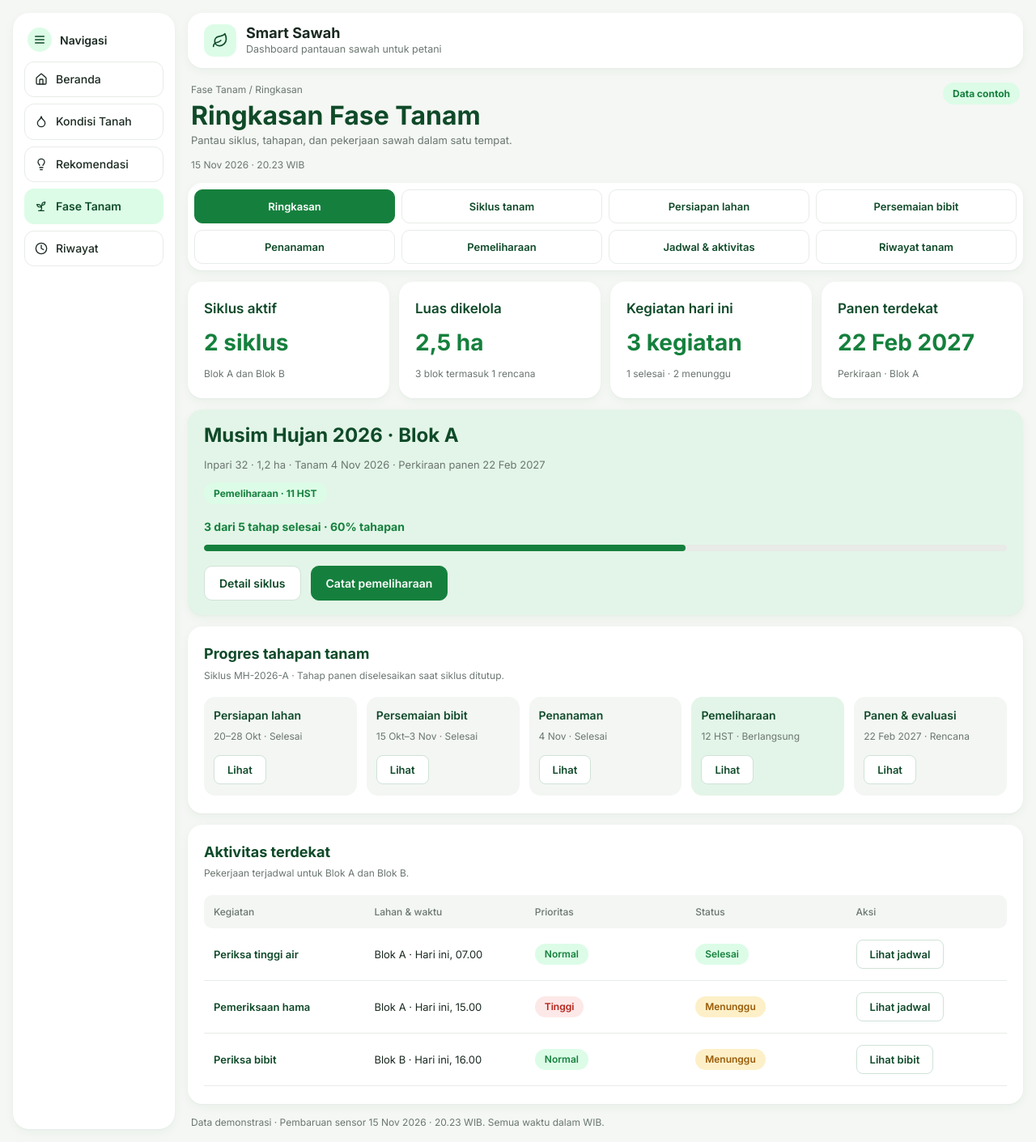
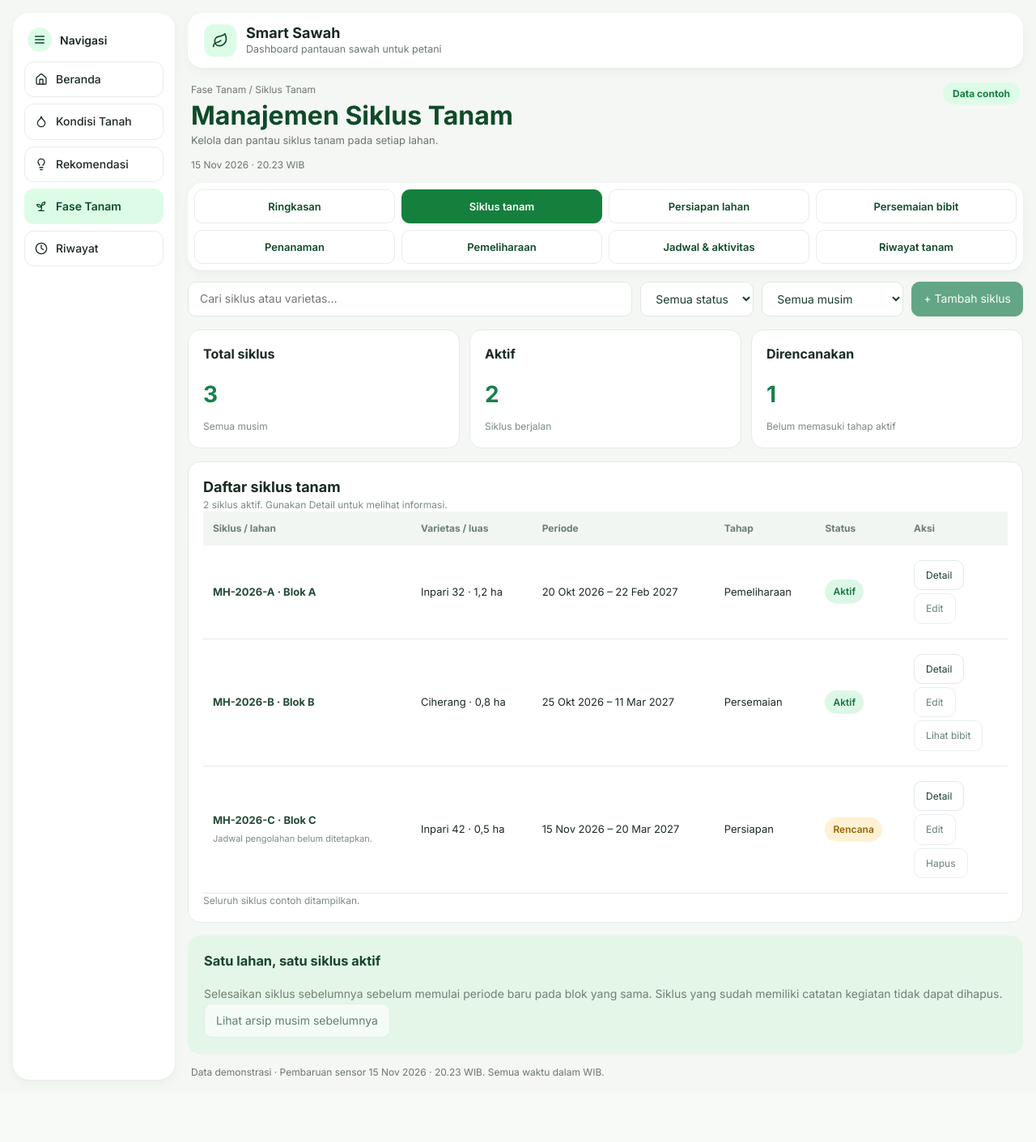
Before and after one commit to Indraaa4i/Smart_Monitoring_Pertanian, a Laravel app: page /fase-tanam?tab=siklus in a window 1280 px wide. Shown: the whole page at 81% size. After the commit the page ends 1335 px from the top, so only its background shows below. Run offline with Laravel 12, Linux system fonts and the light colour scheme; data that the repository does not hold is empty; style sheets or scripts are compiled from the project's sources; parts of the project's set-up code (start-up, migrations or seed data) failed here and were passed over; some web fonts are replaced.

Commit message:
penambahan siklus service

```diff
--- a/app/Http/Controllers/FaseTanamController.php
+++ b/app/Http/Controllers/FaseTanamController.php
@@ -6,6 +6,7 @@ use App\Models\Lahan;
 use App\Services\DashboardService;
 use App\Services\FaseTanamRingkasanService;
 use App\Services\FaseTanamService;
+use App\Services\FaseTanamSiklusService;
 use Illuminate\Http\Request;
 
 class FaseTanamController extends Controller
@@ -15,10 +16,17 @@ class FaseTanamController extends Controller
     FaseTanamService $service,
     DashboardService $dashboard,
     FaseTanamRingkasanService $ringkasan,
+    FaseTanamSiklusService $siklusService,
 ) {
         // Untuk topbar (pilihan lahan dan pil fase). Data siklus sendiri masih contoh dari config.
         $daftarLahan = Lahan::orderBy('nama_lahan')->get();
         $lahan = $daftarLahan->firstWhere('id', (int) $request->query('lahan')) ?? $daftarLahan->first();
+
+        $tabAktif = $request->query('tab') === 'siklus'
+    ? 'siklus'
+    : 'ringkasan';
+
+$dataSiklus = $siklusService->data();
 
        return view('pages.fase-tanam', [
     'daftarLahan' => $daftarLahan,
@@ -28,8 +36,11 @@ class FaseTanamController extends Controller
     'contoh' => config('sawah_fase_tanam.contoh'),
     'waktu' => now()->locale('id')->translatedFormat('j M Y · H.i').' WIB',
 
+    'tabAktif' => $tabAktif,
+    'dataSiklus' => $dataSiklus,
+
     // Data contoh: tab, kartu ringkasan, progres tahapan, aktivitas terdekat.
-            ...$ringkasan->dataContoh(),
+    ...$ringkasan->dataContoh($tabAktif),
 ]);
     }
 }
--- a/app/Services/FaseTanamRingkasanService.php
+++ b/app/Services/FaseTanamRingkasanService.php
@@ -19,10 +19,10 @@ class FaseTanamRingkasanService
     /**
      * @return array{tab: array, kartu: array, tahapan: array, aktivitas: array}
      */
-    public function dataContoh(): array
+    public function dataContoh(string $tabAktif = 'ringkasan'): array
     {
         return [
-            'tab'       => $this->tab(),
+            'tab' => $this->tab($tabAktif),
             'kartu'     => $this->kartu(),
             'tahapan'   => $this->tahapan(),
             'aktivitas' => $this->aktivitas(),
@@ -30,11 +30,19 @@ class FaseTanamRingkasanService
     }
 
     /** Tab bagian Fase Tanam. Hanya Ringkasan yang sudah punya halaman. */
-    private function tab(): array
+    private function tab(string $tabAktif = 'ringkasan'): array
 {
     return [
-            ['label' => 'Ringkasan', 'aktif' => true, 'url' => route('fase-tanam')],
-            ['label' => 'Siklus tanam'],
+        [
+            'label' => 'Ringkasan',
+            'aktif' => $tabAktif === 'ringkasan',
+            'url' => route('fase-tanam'),
+        ],
+        [
+            'label' => 'Siklus tanam',
+            'aktif' => $tabAktif === 'siklus',
+            'url' => route('fase-tanam', ['tab' => 'siklus']),
+        ],
         ['label' => 'Persiapan lahan'],
         ['label' => 'Persemaian bibit'],
         ['label' => 'Penanaman'],
@@ -43,7 +51,6 @@ class FaseTanamRingkasanService
         ['label' => 'Riwayat tanam'],
     ];
 }
-
     private function kartu(): array
     {
         return [
--- /dev/null
+++ b/app/Services/FaseTanamSiklusService.php
@@ -0,0 +1,39 @@
+<?php
+
+namespace App\Services;
+
+use Carbon\Carbon;
+
+class FaseTanamSiklusService
+{
+    public function data(): array
+    {
+        $cycles = config('sawah_fase_tanam.daftar_siklus', []);
+
+        $aktif = count(array_filter(
+            $cycles,
+            fn ($item) => $item['status'] === 'Aktif'
+        ));
+
+        $rencana = count(array_filter(
+            $cycles,
+            fn ($item) => $item['status'] === 'Rencana'
+        ));
+
+        return [
+            'siklus' => $cycles,
+            'summary' => [
+                'total' => count($cycles),
+                'aktif' => $aktif,
+                'rencana' => $rencana,
+            ],
+        ];
+    }
+
+    public function formatTanggal(string $tanggal): string
+    {
+        return Carbon::parse($tanggal)
+            ->locale('id')
+            ->translatedFormat('j M Y');
+    }
+}
--- a/config/sawah_fase_tanam.php
+++ b/config/sawah_fase_tanam.php
@@ -33,4 +33,47 @@ return [
 
         'rute_catat_pemeliharaan' => 'fase-tanam.pemeliharaan.baru',
     ],
+
+    'daftar_siklus' => [
+        [
+            'id' => 'MH-2026-A',
+            'nama' => 'MH-2026-A',
+            'lahan' => 'Blok A',
+            'varietas' => 'Inpari 32',
+            'luas_ha' => 1.2,
+            'mulai' => '2026-10-20',
+            'akhir' => '2027-02-22',
+            'tahap' => 'Pemeliharaan',
+            'status' => 'Aktif',
+            'musim' => 'Musim Hujan 2026',
+            'catatan' => 'Siklus utama Blok A.',
+        ],
+        [
+            'id' => 'MH-2026-B',
+            'nama' => 'MH-2026-B',
+            'lahan' => 'Blok B',
+            'varietas' => 'Ciherang',
+            'luas_ha' => 0.8,
+            'mulai' => '2026-10-25',
+            'akhir' => '2027-03-11',
+            'tahap' => 'Persemaian',
+            'status' => 'Aktif',
+            'musim' => 'Musim Hujan 2026',
+            'catatan' => 'Siklus Blok B.',
+        ],
+        [
+            'id' => 'MH-2026-C',
+            'nama' => 'MH-2026-C',
+            'lahan' => 'Blok C',
+            'varietas' => 'Inpari 42',
+            'luas_ha' => 0.5,
+            'mulai' => '2026-11-15',
+            'akhir' => '2027-03-20',
+            'tahap' => 'Persiapan',
+            'status' => 'Rencana',
+            'musim' => 'Musim Hujan 2026',
+            'catatan' => 'Jadwal pengolahan belum ditetapkan.',
+        ],
+    ],
+
 ];
--- a/resources/css/smart-sawah.css
+++ b/resources/css/smart-sawah.css
@@ -997,3 +997,294 @@ body.modal-terbuka { overflow: hidden; }
 @media (max-width: 480px) {
     .fase-tahapan { grid-template-columns: minmax(0, 1fr); }
 }
+
+
+/* ======================================
+   MANAJEMEN SIKLUS TANAM
+====================================== */
+
+.cycle-page {
+    display: flex;
+    flex-direction: column;
+    gap: 16px;
+}
+
+.cycle-filters {
+    display: flex;
+    flex-wrap: wrap;
+    gap: 10px;
+}
+
+.cycle-filters input,
+.cycle-filters select,
+.cycle-filters button {
+    min-height: 42px;
+    padding: 10px 14px;
+    border: 1px solid #e1e9e2;
+    border-radius: 10px;
+    background: #fff;
+    color: #193e2c;
+    font: inherit;
+}
+
+.cycle-filters input {
+    min-width: 220px;
+    flex: 1;
+}
+
+.cycle-filters .cycle-primary-button {
+    background: #167b4b;
+    color: #fff;
+    border-color: #167b4b;
+}
+
+.cycle-statistics {
+    display: grid;
+    grid-template-columns: repeat(3, minmax(0, 1fr));
+    gap: 12px;
+}
+
+.cycle-stat-card,
+.cycle-table-card {
+    background: #fff;
+    border: 1px solid #e4ebe5;
+    border-radius: 15px;
+    padding: 18px;
+}
+
+.cycle-stat-card h3 {
+    margin: 0 0 18px;
+    font-size: 16px;
+}
+
+.cycle-stat-card strong {
+    display: block;
+    margin-bottom: 10px;
+    color: #16804c;
+    font-size: 28px;
+}
+
+.cycle-stat-card p,
+.cycle-table-description,
+.cycle-table-footer {
+    color: #788b7e;
+    font-size: 12px;
+}
+
+.cycle-table-card h2 {
+    margin-top: 0;
+    font-size: 18px;
+}
+
+.cycle-table-wrapper {
+    overflow-x: auto;
+}
+
+.cycle-table {
+    width: 100%;
+    min-width: 900px;
+    border-collapse: collapse;
+}
+
+.cycle-table th {
+    padding: 12px;
+    text-align: left;
+    background: #f2f6f2;
+    color: #6b8072;
+    font-size: 12px;
+    white-space: nowrap;
+}
+
+.cycle-table td {
+    padding: 14px 12px;
+    border-bottom: 1px solid #e5ece6;
+    font-size: 13px;
+    vertical-align: middle;
+}
+
+.cycle-table td strong {
+    color: #234a35;
+}
+
+.cycle-note {
+    display: block;
+    margin-top: 6px;
+    color: #7b8b80;
+    font-size: 11px;
+}
+
+.cycle-status {
+    display: inline-block;
+    padding: 6px 10px;
+    border-radius: 20px;
+    font-size: 12px;
+    font-weight: 600;
+}
+
+.cycle-status.is-active {
+    background: #ddf7e7;
+    color: #167545;
+}
+
+.cycle-status.is-planned {
+    background: #fff1d3;
+    color: #996300;
+}
+
+.cycle-actions {
+    min-width: 110px;
+}
+
+.cycle-actions button {
+    display: block;
+    margin: 4px 0;
+    padding: 9px 14px;
+    border: 1px solid #e1e9e2;
+    border-radius: 10px;
+    background: #fff;
+    color: #193e2c;
+    font: inherit;
+    font-size: 12px;
+}
+
+.cycle-actions button:not(:disabled) {
+    cursor: pointer;
+}
+
+.cycle-actions button:disabled,
+.cycle-filters button:disabled,
+.cycle-information button:disabled {
+    opacity: 0.65;
+    cursor: not-allowed;
+}
+
+.cycle-information {
+    padding: 20px;
+    border-radius: 15px;
+    background: #e3f6e8;
+}
+
+.cycle-information h3 {
+    margin-top: 0;
+    color: #19442d;
+}
+
+.cycle-information p {
+    color: #6d8274;
+    line-height: 1.7;
+}
+
+.cycle-secondary-button {
+    padding: 10px 14px;
+    border: 1px solid #e1e9e2;
+    border-radius: 10px;
+    background: #fff;
+    color: #19442d;
+    font: inherit;
+}
+
+/* Dialog detail */
+
+.cycle-dialog {
+    width: min(600px, calc(100% - 32px));
+    max-height: 85vh;
+    overflow-y: auto;
+    padding: 0;
+    border: 1px solid #e1e9e2;
+    border-radius: 16px;
+    color: #193e2c;
+}
+
+.cycle-dialog::backdrop {
+    background: rgba(15, 35, 25, 0.45);
+}
+
+.cycle-dialog-header,
+.cycle-dialog-footer {
+    display: flex;
+    align-items: center;
+    justify-content: space-between;
+    padding: 18px;
+}
+
+.cycle-dialog-header h2 {
+    margin-bottom: 0;
+    font-size: 19px;
+}
+
+.cycle-dialog-header p {
+    color: #75877b;
+    font-size: 12px;
+}
+
+.cycle-dialog-close {
+    border: 0;
+    background: transparent;
+    font-size: 25px;
+    cursor: pointer;
+}
+
+.cycle-dialog-content {
+    padding: 0 18px 18px;
+}
+
+.cycle-detail-grid {
+    display: grid;
+    grid-template-columns: repeat(2, minmax(0, 1fr));
+    gap: 10px;
+}
+
+.cycle-detail-grid > div {
+    display: flex;
+    flex-direction: column;
+    gap: 6px;
+    padding: 13px;
+    border-radius: 10px;
+    background: #f3f7f3;
+}
+
+.cycle-detail-grid span {
+    color: #718579;
+    font-size: 12px;
+}
+
+.cycle-detail-description {
+    margin-top: 18px;
+}
+
+.cycle-detail-description p {
+    color: #718579;
+    line-height: 1.7;
+}
+
+.cycle-dialog-footer {
+    border-top: 1px solid #e5ece6;
+}
+
+/* Responsive */
+
+@media (max-width: 860px) {
+    .cycle-statistics {
+        grid-template-columns: 1fr;
+    }
+
+    .cycle-filters {
+        display: grid;
+        grid-template-columns: 1fr 1fr;
+    }
+
+    .cycle-filters input {
+        min-width: 0;
+        grid-column: 1 / -1;
+    }
+}
+
+@media (max-width: 640px) {
+    .cycle-filters {
+        grid-template-columns: 1fr;
+    }
+
+    .cycle-detail-grid {
+        grid-template-columns: 1fr;
+    }
+}
--- a/resources/views/pages/fase-tanam.blade.php
+++ b/resources/views/pages/fase-tanam.blade.php
@@ -6,21 +6,36 @@
 @section('content')
 <header class="halaman-kepala">
     <div>
+        @if ($tabAktif === 'siklus')
+            <p class="remah">Fase Tanam / Siklus Tanam</p>
+            <h1 class="halaman-kepala__judul">Manajemen Siklus Tanam</h1>
+            <p class="muted">Kelola dan pantau siklus tanam pada setiap lahan.</p>
+        @else
             <p class="remah">Fase Tanam / Ringkasan</p>
             <h1 class="halaman-kepala__judul">Ringkasan Fase Tanam</h1>
             <p class="muted">Pantau siklus, tahapan, dan pekerjaan sawah dalam satu tempat.</p>
+        @endif
+
         <p class="muted muted--xs">{{ $waktu }}</p>
     </div>
+
     @if ($contoh)
         <span class="lencana-hijau">Data contoh</span>
     @endif
 </header>
 
+
 <x-fase-tab :tab="$tab" />
+
+@if ($tabAktif === 'siklus')
+    @include('pages.partials.fase-tanam-siklus')
+@else
     <x-fase-ringkasan :kartu="$kartu" />
     <x-siklus-aktif :siklus="$siklus" />
     <x-fase-tahapan :tahapan="$tahapan" />
     <x-fase-aktivitas :aktivitas="$aktivitas" />
+@endif
+
 
 @if ($contoh)
     <p class="catatan">Data demonstrasi · Pembaruan sensor {{ $waktu }}. Semua waktu dalam WIB.</p>
--- /dev/null
+++ b/resources/views/pages/partials/fase-tanam-siklus.blade.php
@@ -0,0 +1,220 @@
+
+<div class="cycle-page" data-cycle-page>
+
+    {{-- Filter --}}
+    <div class="cycle-filters">
+        <input
+            type="search"
+            class="cycle-search"
+            placeholder="Cari siklus atau varietas..."
+            aria-label="Cari siklus atau varietas"
+            data-cycle-search>
+
+        <select data-cycle-status>
+            <option value="">Semua status</option>
+            <option value="Aktif">Aktif</option>
+            <option value="Rencana">Rencana</option>
+            <option value="Selesai">Selesai</option>
+        </select>
+
+        <select data-cycle-season>
+            <option value="">Semua musim</option>
+            @foreach ($dataSiklus['siklus'] as $cycle)
+                <option value="{{ $cycle['musim'] }}">
+                    {{ $cycle['musim'] }}
+                </option>
+            @endforeach
+        </select>
+
+        <button type="button" class="cycle-primary-button" disabled
+            title="Fitur tambah siklus belum diaktifkan">
+            + Tambah siklus
+        </button>
+    </div>
+
+    {{-- Statistik --}}
+    <div class="cycle-statistics">
+        <article class="cycle-stat-card">
+            <h3>Total siklus</h3>
+            <strong>{{ $dataSiklus['summary']['total'] }}</strong>
+            <p>Semua musim</p>
+        </article>
+
+        <article class="cycle-stat-card">
+            <h3>Aktif</h3>
+            <strong>{{ $dataSiklus['summary']['aktif'] }}</strong>
+            <p>Siklus berjalan</p>
+        </article>
+
+        <article class="cycle-stat-card">
+            <h3>Direncanakan</h3>
+            <strong>{{ $dataSiklus['summary']['rencana'] }}</strong>
+            <p>Belum memasuki tahap aktif</p>
+        </article>
+    </div>
+
+    {{-- Tabel --}}
+    <section class="cycle-table-card">
+        <h2>Daftar siklus tanam</h2>
+
+        <p class="cycle-table-description">
+            {{ $dataSiklus['summary']['aktif'] }} siklus aktif.
+            Gunakan Detail untuk melihat informasi.
+        </p>
+
+        <div class="cycle-table-wrapper">
+            <table class="cycle-table">
+                <thead>
+                    <tr>
+                        <th>Siklus / lahan</th>
+                        <th>Varietas / luas</th>
+                        <th>Periode</th>
+                        <th>Tahap</th>
+                        <th>Status</th>
+                        <th>Aksi</th>
+                    </tr>
+                </thead>
+
+                <tbody data-cycle-table-body>
+                    @foreach ($dataSiklus['siklus'] as $cycle)
+                        <tr
+                            data-cycle-row
+                            data-status="{{ $cycle['status'] }}"
+                            data-season="{{ $cycle['musim'] }}"
+                            data-search="{{ strtolower($cycle['nama'].' '.$cycle['lahan'].' '.$cycle['varietas'].' '.$cycle['tahap']) }}">
+
+                            <td>
+                                <strong>
+                                    {{ $cycle['nama'] }} · {{ $cycle['lahan'] }}
+                                </strong>
+
+                                @if ($cycle['status'] === 'Rencana')
+                                    <small class="cycle-note">
+                                        Jadwal pengolahan belum ditetapkan.
+                                    </small>
+                                @endif
+                            </td>
+
+                            <td>
+                                {{ $cycle['varietas'] }} ·
+                                {{ str_replace('.', ',', (string) $cycle['luas_ha']) }} ha
+                            </td>
+
+                            <td>
+                                {{ \Carbon\Carbon::parse($cycle['mulai'])->locale('id')->translatedFormat('j M Y') }}
+                                –
+                                {{ \Carbon\Carbon::parse($cycle['akhir'])->locale('id')->translatedFormat('j M Y') }}
+                            </td>
+
+                            <td>{{ $cycle['tahap'] }}</td>
+
+                            <td>
+                                <span class="cycle-status
+                                    {{ $cycle['status'] === 'Aktif' ? 'is-active' : 'is-planned' }}">
+                                    {{ $cycle['status'] }}
+                                </span>
+                            </td>
+
+                            <td class="cycle-actions">
+                                <button
+                                    type="button"
+                                    class="cycle-detail-button"
+                                    data-cycle-detail
+                                    data-name="{{ $cycle['nama'] }}"
+                                    data-block="{{ $cycle['lahan'] }}"
+                                    data-variety="{{ $cycle['varietas'] }}"
+                                    data-area="{{ $cycle['luas_ha'] }}"
+                                    data-start="{{ $cycle['mulai'] }}"
+                                    data-end="{{ $cycle['akhir'] }}"
+                                    data-stage="{{ $cycle['tahap'] }}"
+                                    data-status="{{ $cycle['status'] }}"
+                                    data-season="{{ $cycle['musim'] }}"
+                                    data-note="{{ $cycle['catatan'] }}">
+                                    Detail
+                                </button>
+
+                                <button type="button" disabled
+                                    title="Edit belum diaktifkan">
+                                    Edit
+                                </button>
+
+                                @if ($cycle['tahap'] === 'Persemaian')
+                                    <button type="button" disabled
+                                        title="Halaman bibit belum diaktifkan">
+                                        Lihat bibit
+                                    </button>
+                                @endif
+
+                                @if ($cycle['status'] === 'Rencana')
+                                    <button type="button" disabled
+                                        title="Hapus belum diaktifkan">
+                                        Hapus
+                                    </button>
+                                @endif
+                            </td>
+                        </tr>
+                    @endforeach
+
+                    <tr data-cycle-empty hidden>
+                        <td colspan="6">
+                            Siklus tidak ditemukan.
+                        </td>
+                    </tr>
+                </tbody>
+            </table>
+        </div>
+
+        <p class="cycle-table-footer">
+            Seluruh siklus contoh ditampilkan.
+        </p>
+    </section>
+
+    {{-- Aturan --}}
+    <section class="cycle-information">
+        <h3>Satu lahan, satu siklus aktif</h3>
+
+        <p>
+            Selesaikan siklus sebelumnya sebelum memulai periode baru
+            pada blok yang sama. Siklus yang sudah memiliki catatan
+            kegiatan tidak dapat dihapus.
+        </p>
+
+        <button type="button" class="cycle-secondary-button" disabled>
+            Lihat arsip musim sebelumnya
+        </button>
+    </section>
+
+    {{-- Modal Detail --}}
+    <dialog class="cycle-dialog" data-cycle-dialog>
+        <div class="cycle-dialog-header">
+            <div>
+                <p>Informasi siklus</p>
+                <h2 data-detail-title>Detail Siklus Tanam</h2>
+            </div>
+
+            <button type="button" data-cycle-close
+                class="cycle-dialog-close" aria-label="Tutup">&times;</button>
+        </div>
+
+        <div class="cycle-dialog-content">
+            <div class="cycle-detail-grid">
+                <div><span>Varietas</span><strong data-detail-variety>-</strong></div>
+                <div><span>Luas lahan</span><strong data-detail-area>-</strong></div>
+                <div><span>Periode</span><strong data-detail-period>-</strong></div>
+                <div><span>Tahap</span><strong data-detail-stage>-</strong></div>
+                <div><span>Status</span><strong data-detail-status>-</strong></div>
+                <div><span>Musim</span><strong data-detail-season>-</strong></div>
+            </div>
+
+            <div class="cycle-detail-description">
+                <h3>Catatan</h3>
+                <p data-detail-note>-</p>
+            </div>
+        </div>
+
+        <div class="cycle-dialog-footer">
+            <button type="button" data-cycle-close
+                class="cycle-secondary-button">Tutup</button>
+        </div>
+    </dialog>
+</div>
```
Also changed, not shown: resources/js/smart-sawah.js (+100 -0 lines). Lines whose indentation alone changed are shown as unchanged.
